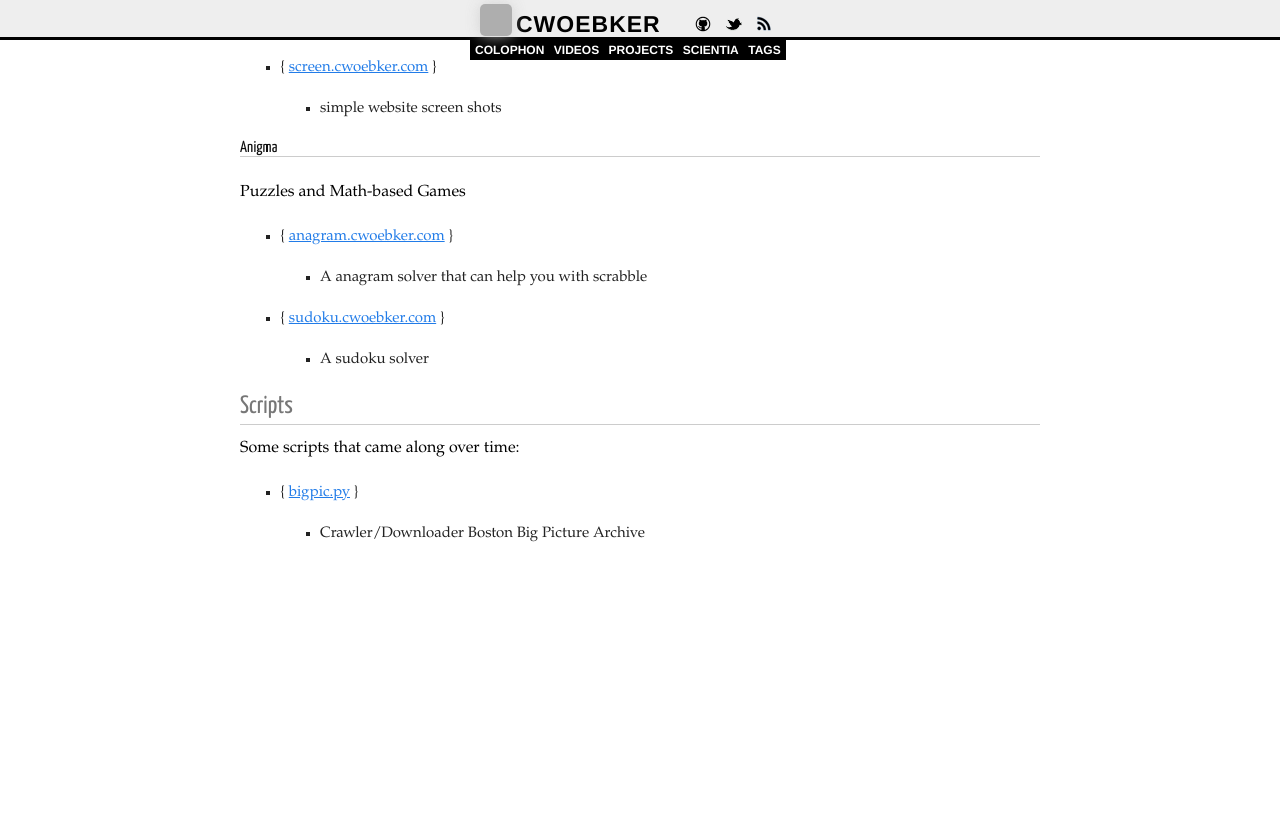
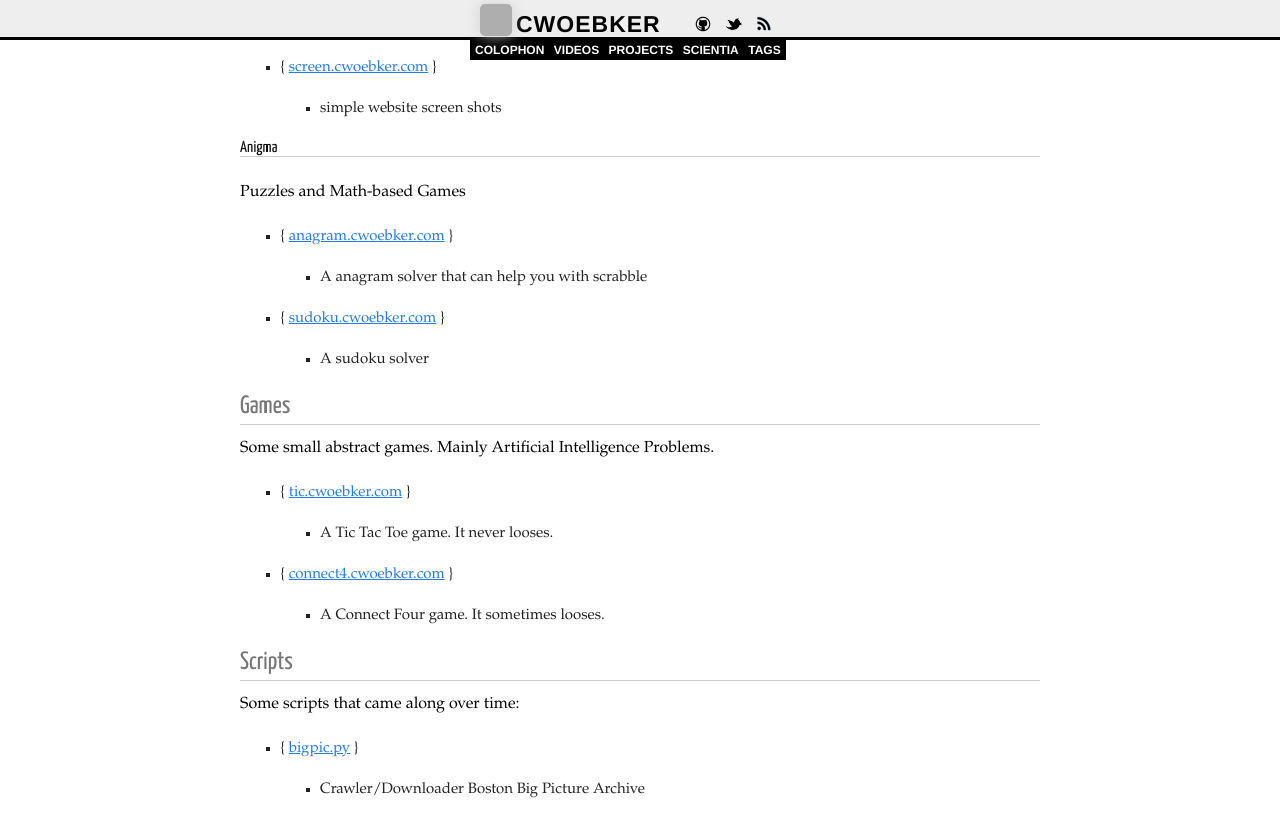
Before and after one commit to cwoebker/.com, a Jekyll site: the page built from projects/index.markdown, in a window 1280 px wide and 900 px high, scrolled down 826 px. Shown: the top 837 px of the window. Built offline with Jekyll 4.4.1, drawn with Linux system fonts in a browser that asks for light colours; Markdown is read by kramdown in place of the engine named in the settings; before the commit the page ends 1470 px from its top, so only the background shows below that; grey boxes are pictures that could not be loaded.

Commit message:
added connect4 and tictactoe links

```diff
--- a/projects/index.markdown
+++ b/projects/index.markdown
@@ -47,6 +47,16 @@ Puzzles and Math-based Games
 - { [sudoku.cwoebker.com](http://sudoku.cwoebker.com) }
     - A sudoku solver
 
+### Games ###
+
+Some small abstract games.
+Mainly Artificial Intelligence Problems.
+
+- { [tic.cwoebker.com](http://tic.cwoebker.com) }
+    - A Tic Tac Toe game. It never looses.
+- { [connect4.cwoebker.com](http://connect4.cwoebker.com) }
+    - A Connect Four game. It sometimes looses.
+
 ### Scripts ###
 
 Some scripts that came along over time:
```
